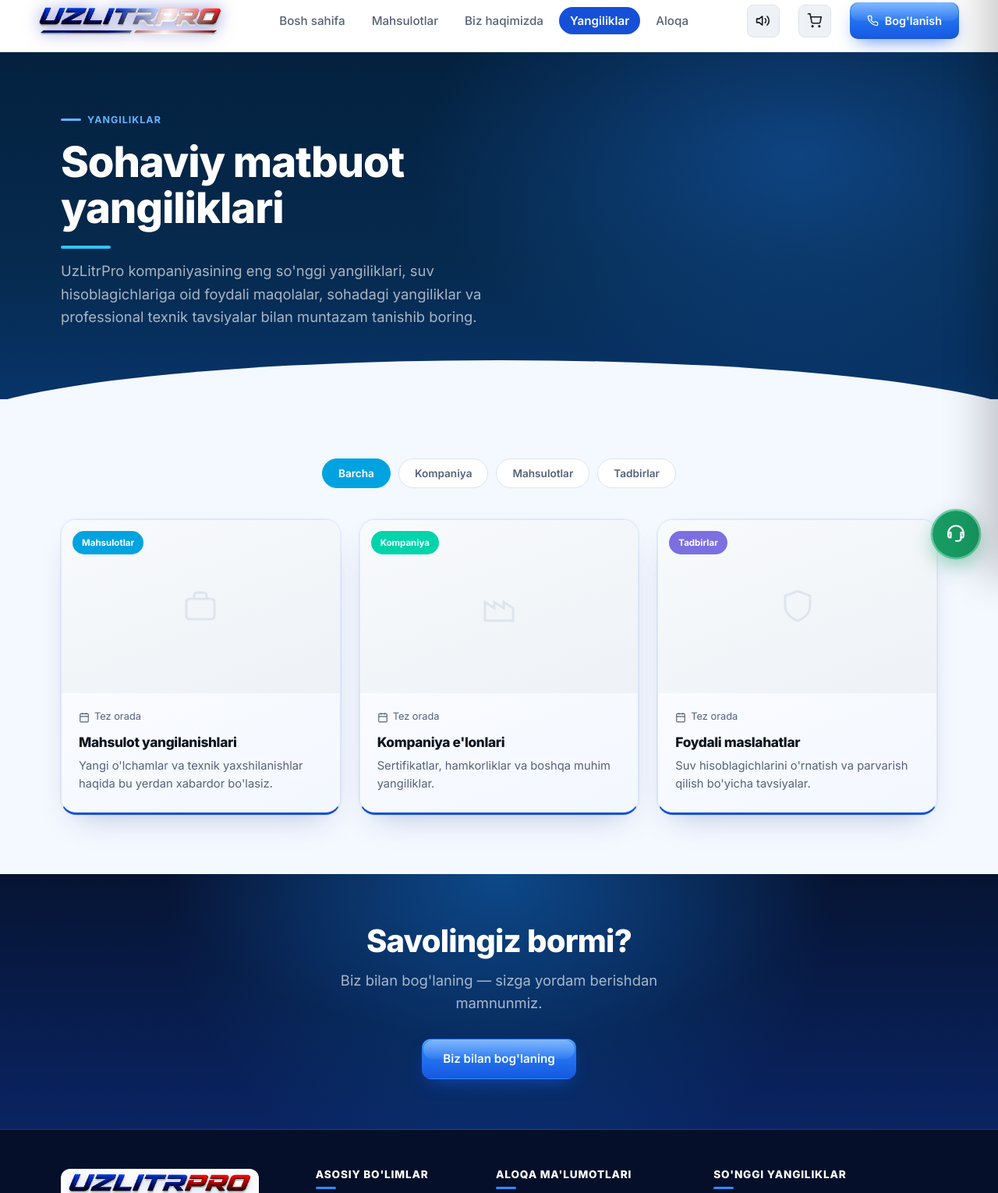
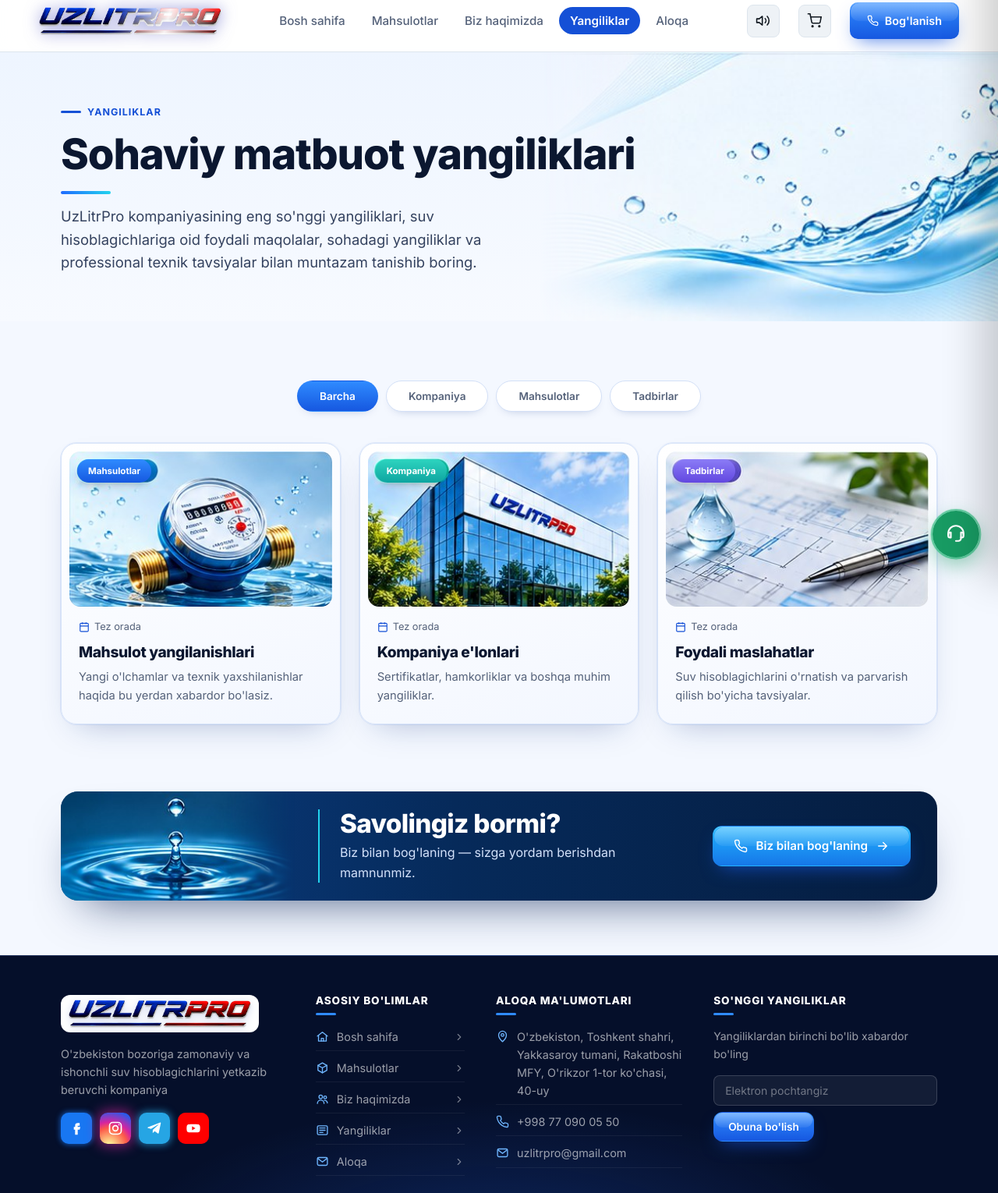
Before and after one commit to abdullohisroilov122-collab/uzlitrpronew, a plain HTML site: page news.html in a window 1280 px wide. Shown: the part 61-1591 px from the top of the page at 78% size. Drawn offline with Linux system fonts and the light colour scheme; no server answers.

Commit message:
News page in the PDF design: light water hero, photo news cards, CTA strip
Co-Authored-By: Claude Opus 5.5 <noreply@anthropic.com>
Claude-Session: https://claude.ai/code/session_01XDJXparPxY9mmuqEVM6T5h

```diff
--- a/css/pdf.css
+++ b/css/pdf.css
@@ -744,3 +744,61 @@ h1, h2, h3 { letter-spacing: -0.02em; }
   -webkit-mask-image: linear-gradient(to top, #000 30%, rgba(0, 0, 0, 0.5) 60%, transparent 100%);
   mask-image: linear-gradient(to top, #000 30%, rgba(0, 0, 0, 0.5) 60%, transparent 100%);
 }
+
+/* ==========================================================================
+   News — light hero, photo cards, CTA strip
+   ========================================================================== */
+.page-hero-light {
+  background:
+    radial-gradient(600px 300px at 90% 10%, rgba(120, 180, 255, 0.25), transparent 70%),
+    linear-gradient(180deg, #eef5ff 0%, #f7faff 100%);
+  padding-bottom: 60px;
+}
+.page-hero-light::after { display: none; }
+.page-hero-light h1 { color: var(--pdf-ink); }
+.page-hero-light h1::after { background: linear-gradient(90deg, #1f6bff, #22d3ee); }
+.page-hero-light p { color: #34425f; }
+.page-hero-light .eyebrow { color: var(--pdf-royal); }
+.page-hero-light .eyebrow::before { background: var(--pdf-royal); }
+.page-hero-light .page-hero-art { width: 46%; -webkit-mask-image: linear-gradient(to right, transparent, #000 30%); mask-image: linear-gradient(to right, transparent, #000 30%); }
+
+.news-filter-row { justify-content: center; }
+.news-filter-btn { padding: 11px 28px; border-radius: 999px; background: #fff; border-color: #d3e0f7; box-shadow: 0 6px 14px -10px rgba(13, 45, 120, 0.4); }
+.news-filter-btn.active { background: var(--pdf-btn); border-color: transparent; }
+.news-card { padding: 10px; border-bottom-width: 1px; }
+.news-card-media { aspect-ratio: 330 / 195; border-radius: 14px; overflow: hidden; background: #e8f0ff; }
+.news-card-media img { width: 100%; height: 100%; object-fit: cover; }
+.news-card-tag { top: 10px; left: 10px; padding: 6px 14px; box-shadow: 0 6px 14px -6px rgba(0, 0, 0, 0.35); }
+.news-card-tag.c-blue { background: linear-gradient(180deg, #2f8bff, #1658e0); }
+.news-card-tag.c-teal { background: linear-gradient(180deg, #2dd4bf, #0ea5a0); }
+.news-card-tag.c-violet { background: linear-gradient(180deg, #8b7cf6, #6247e0); }
+.news-card-body { padding: 16px 12px 14px; }
+.news-card-body h3 { font-size: 1.2rem; color: var(--pdf-ink); }
+.news-card-date svg { color: var(--pdf-royal); }
+
+.news-cta-wrap { padding: 10px 0 70px; }
+.news-cta {
+  display: grid;
+  grid-template-columns: 300px 1fr auto;
+  align-items: center;
+  gap: 30px;
+  border-radius: 22px;
+  overflow: hidden;
+  padding-right: 34px;
+  background: linear-gradient(90deg, #0a3f86 0%, #062a5a 45%, #051d40 100%);
+  box-shadow: 0 30px 60px -30px rgba(6, 30, 80, 0.7);
+}
+.news-cta-art { width: 100%; height: 100%; min-height: 140px; object-fit: cover; -webkit-mask-image: linear-gradient(to right, #000 70%, transparent); mask-image: linear-gradient(to right, #000 70%, transparent); }
+.news-cta-copy { padding-left: 26px; border-left: 2px solid #22d3ee; }
+.news-cta-copy h2 { color: #fff; font-size: clamp(1.6rem, 2.6vw, 2.1rem); margin: 0 0 6px; }
+.news-cta-copy p { color: #d4e2fb; margin: 0; }
+.news-cta .btn { background: linear-gradient(180deg, #22b4ff, #1677e8); }
+
+@media (max-width: 900px) {
+  .page-hero-light .page-hero-art { opacity: 0.35; width: 100%; }
+  .news-cta { grid-template-columns: 1fr; padding: 0 0 26px; gap: 18px; }
+  .news-cta-copy, .news-cta .btn { margin: 0 22px; }
+}
+.page-hero-light h1 { max-width: 760px; }
+.news-card { border: 1px solid #d6e3f8; border-bottom: 1px solid #d6e3f8; }
+.page-hero-light { padding-top: 60px; }
--- a/news.html
+++ b/news.html
@@ -63,7 +63,8 @@
 
 <main>
 
-  <section class="page-hero blueprint-bg">
+  <section class="page-hero page-hero-light">
+    <img class="page-hero-art" src="assets/pdf/news-hero.jpg" alt="" aria-hidden="true">
     <div class="container">
       <span class="eyebrow" data-i18n="news_eyebrow">Yangiliklar</span>
       <h1 data-i18n="news_h1">Sohaviy matbuot yangiliklari</h1>
@@ -84,7 +85,7 @@
         <div class="news-card reveal" data-category="products">
           <div class="news-card-media">
             <span class="news-card-tag c-blue" data-i18n="news_filter_products">Mahsulotlar</span>
-            <svg viewBox="0 0 24 24" fill="none" stroke="currentColor" stroke-width="1.5"><rect x="3" y="7" width="18" height="13" rx="2"/><path d="M8 7V5a2 2 0 0 1 2-2h4a2 2 0 0 1 2 2v2"/></svg>
+            <img src="assets/pdf/news-1.jpg" alt="" loading="lazy">
           </div>
           <div class="news-card-body">
             <div class="news-card-date">
@@ -99,7 +100,7 @@
         <div class="news-card reveal" data-category="company">
           <div class="news-card-media">
             <span class="news-card-tag c-teal" data-i18n="news_filter_company">Kompaniya</span>
-            <svg viewBox="0 0 24 24" fill="none" stroke="currentColor" stroke-width="1.5"><path d="M3 21V9l6 4V9l6 4V9l6 4v8H3Z"/></svg>
+            <img src="assets/pdf/news-2.jpg" alt="" loading="lazy">
           </div>
           <div class="news-card-body">
             <div class="news-card-date">
@@ -114,7 +115,7 @@
         <div class="news-card reveal" data-category="events">
           <div class="news-card-media">
             <span class="news-card-tag c-violet" data-i18n="news_filter_events">Tadbirlar</span>
-            <svg viewBox="0 0 24 24" fill="none" stroke="currentColor" stroke-width="1.5"><path d="M12 2 4 5v6c0 5 3.4 8.4 8 10 4.6-1.6 8-5 8-10V5z"/></svg>
+            <img src="assets/pdf/news-3.jpg" alt="" loading="lazy">
           </div>
           <div class="news-card-body">
             <div class="news-card-date">
@@ -130,11 +131,16 @@
     </div>
   </section>
 
-  <section class="cta-band">
+  <section class="news-cta-wrap">
     <div class="container">
-      <h2 class="reveal" data-i18n="news_cta_h2">Savolingiz bormi?</h2>
-      <p class="reveal" data-i18n="news_cta_p">Biz bilan bog'laning — sizga yordam berishdan mamnunmiz.</p>
-      <a href="contact.html" class="btn btn-primary reveal" data-i18n="cta_contact_btn">Biz bilan bog'laning</a>
+      <div class="news-cta reveal">
+        <img class="news-cta-art" src="assets/pdf/news-cta.jpg" alt="" aria-hidden="true" loading="lazy">
+        <div class="news-cta-copy">
+          <h2 data-i18n="news_cta_h2">Savolingiz bormi?</h2>
+          <p data-i18n="news_cta_p">Biz bilan bog'laning — sizga yordam berishdan mamnunmiz.</p>
+        </div>
+        <a href="contact.html" class="btn btn-primary"><svg viewBox="0 0 24 24" fill="none" stroke="currentColor" stroke-width="1.9" stroke-linecap="round" stroke-linejoin="round" aria-hidden="true"><path d="M22 16.9v3a2 2 0 0 1-2.2 2 19.8 19.8 0 0 1-8.6-3.1 19.5 19.5 0 0 1-6-6A19.8 19.8 0 0 1 2.1 4.2 2 2 0 0 1 4.1 2h3a2 2 0 0 1 2 1.7c.1 1 .4 1.9.7 2.8a2 2 0 0 1-.5 2.1L8.1 9.9a16 16 0 0 0 6 6l1.3-1.3a2 2 0 0 1 2.1-.4c.9.3 1.8.6 2.8.7a2 2 0 0 1 1.7 2z"/></svg><span data-i18n="cta_contact_btn">Biz bilan bog'laning</span><svg viewBox="0 0 24 24" fill="none" stroke="currentColor" stroke-width="1.9" stroke-linecap="round" stroke-linejoin="round" aria-hidden="true"><path d="M5 12h14M13 6l6 6-6 6"/></svg></a>
+      </div>
     </div>
   </section>
 
```
Also changed, not shown: assets/pdf/news-1.jpg (added), assets/pdf/news-2.jpg (added), assets/pdf/news-3.jpg (added), assets/pdf/news-cta.jpg (added), assets/pdf/news-hero.jpg (added).
